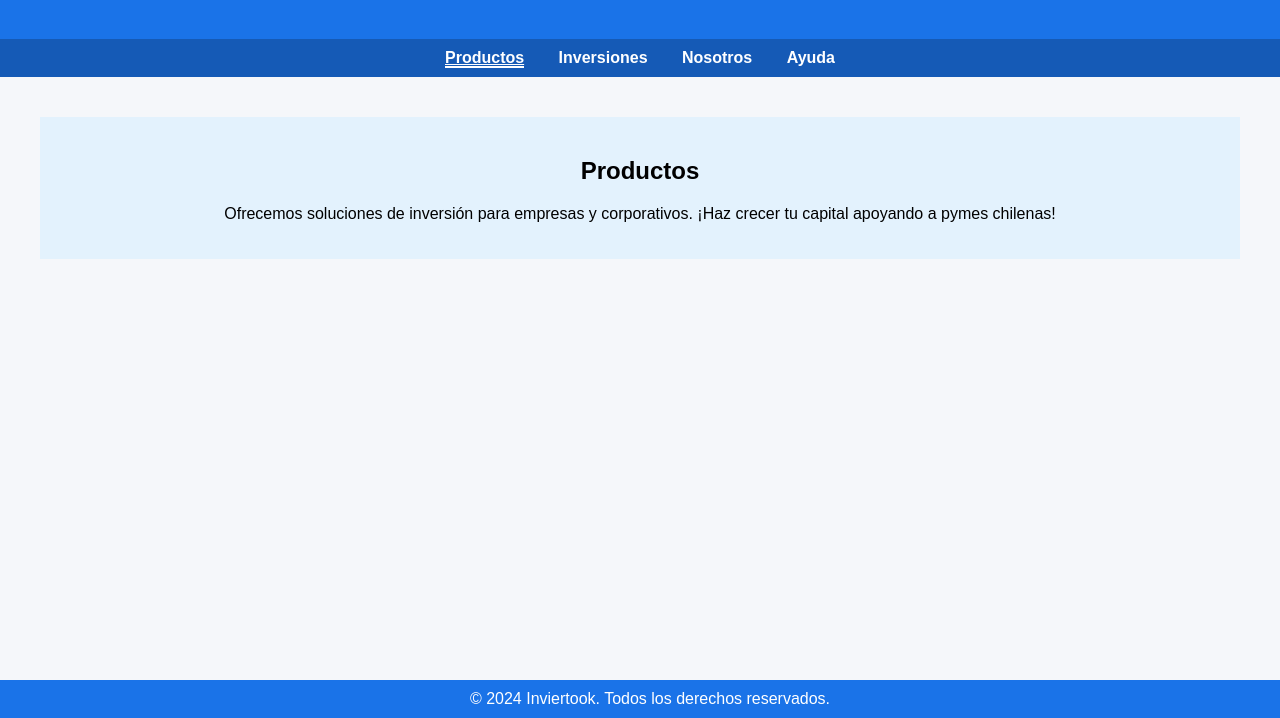
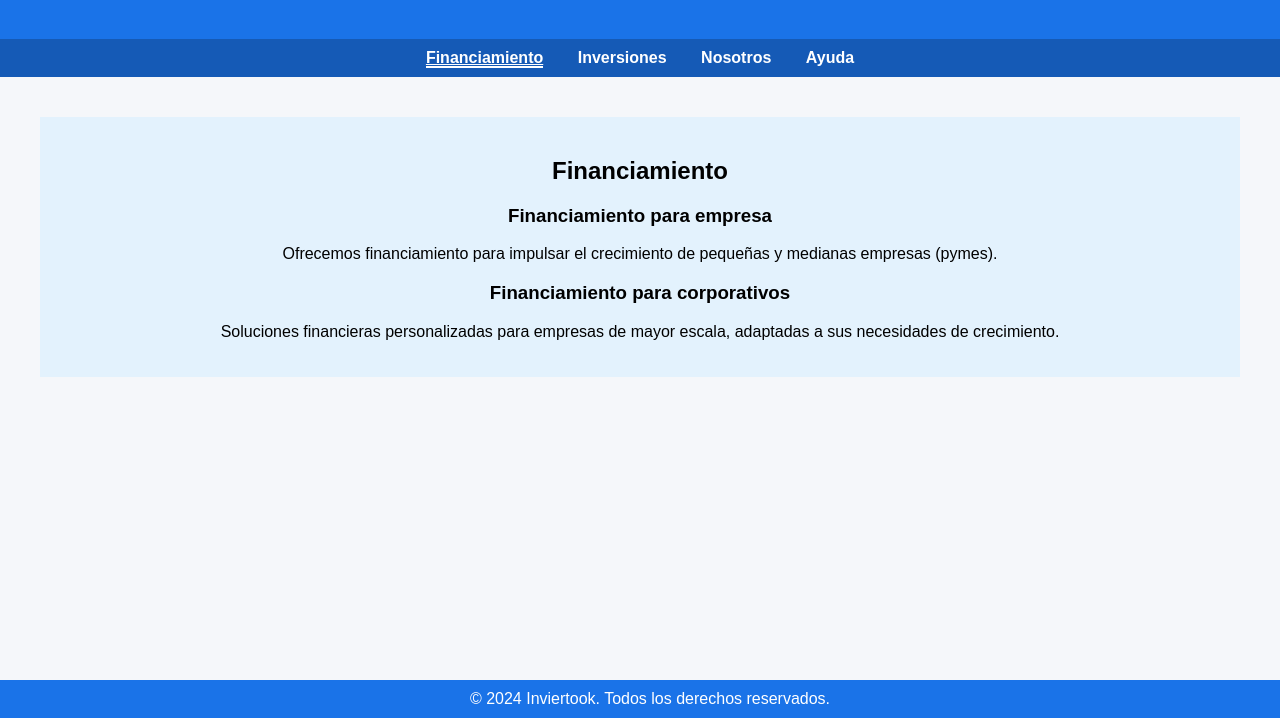
Before and after one commit to Inviertook/inviertook, a plain HTML site: page index.html in a window 1280 px wide. Shown: the part 82-800 px from the top of the page. Drawn offline with Linux system fonts and the light colour scheme.

Commit message:
Add files via upload

```diff
--- a/index.html
+++ b/index.html
@@ -14,7 +14,7 @@
     section { display: none; }
     section.active { display: block; }
     footer { background-color: #1a73e8; color: white; text-align: center; padding: 10px; position: fixed; bottom: 0; width: 100%; }
-    .productos { background-color: #e3f2fd; padding: 20px; }
+    .financiamiento { background-color: #e3f2fd; padding: 20px; }
     .inversiones { background-color: #fff3e0; padding: 20px; max-height: 600px; overflow-y: scroll; }
     .nosotros { background-color: #e8f5e9; padding: 20px; }
     .ayuda { background-color: #fce4ec; padding: 20px; }
@@ -30,15 +30,18 @@
 <body>
 <header><h1>Inviertook 🚀</h1></header>
 <nav>
-  <a onclick="mostrarSeccion('productos', this)" class="active-tab">Productos</a>
+  <a onclick="mostrarSeccion('financiamiento', this)" class="active-tab">Financiamiento</a>
   <a onclick="mostrarSeccion('inversiones', this)">Inversiones</a>
   <a onclick="mostrarSeccion('nosotros', this)">Nosotros</a>
   <a onclick="mostrarSeccion('ayuda', this)">Ayuda</a>
 </nav>
 <main>
-<section id="productos" class="productos active">
-  <h2>Productos</h2>
-  <p>Ofrecemos soluciones de inversión para empresas y corporativos. ¡Haz crecer tu capital apoyando a pymes chilenas!</p>
+<section id="financiamiento" class="financiamiento active">
+  <h2>Financiamiento</h2>
+  <h3>Financiamiento para empresa</h3>
+  <p>Ofrecemos financiamiento para impulsar el crecimiento de pequeñas y medianas empresas (pymes).</p>
+  <h3>Financiamiento para corporativos</h3>
+  <p>Soluciones financieras personalizadas para empresas de mayor escala, adaptadas a sus necesidades de crecimiento.</p>
 </section>
 <section id="inversiones" class="inversiones">
   <h2>Inversiones</h2>
@@ -122,7 +125,7 @@ function mostrarSeccion(id, enlace) {
   document.querySelectorAll('nav a').forEach(a => a.classList.remove('active-tab'));
   if (enlace) enlace.classList.add('active-tab');
 }
-window.onload = function () { mostrarSeccion('productos', document.querySelector('nav a')); };
+window.onload = function () { mostrarSeccion('financiamiento', document.querySelector('nav a')); };
 </script>
 </body>
 </html>
```
